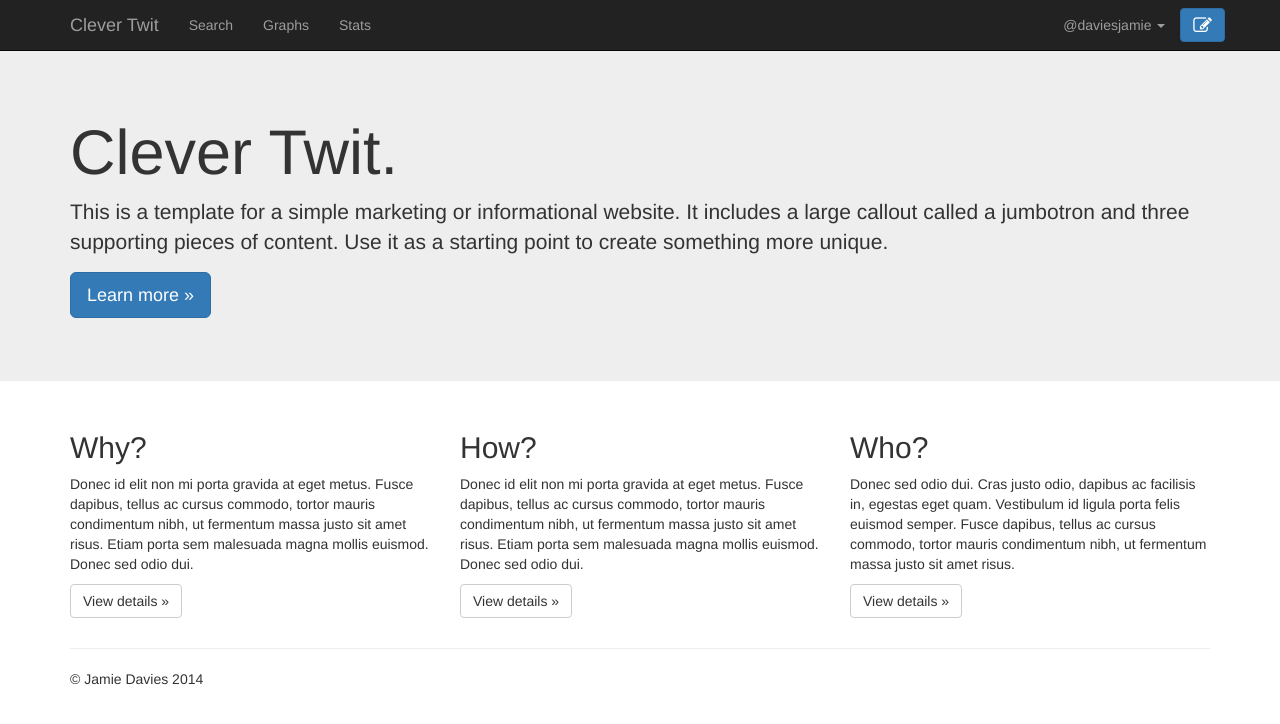
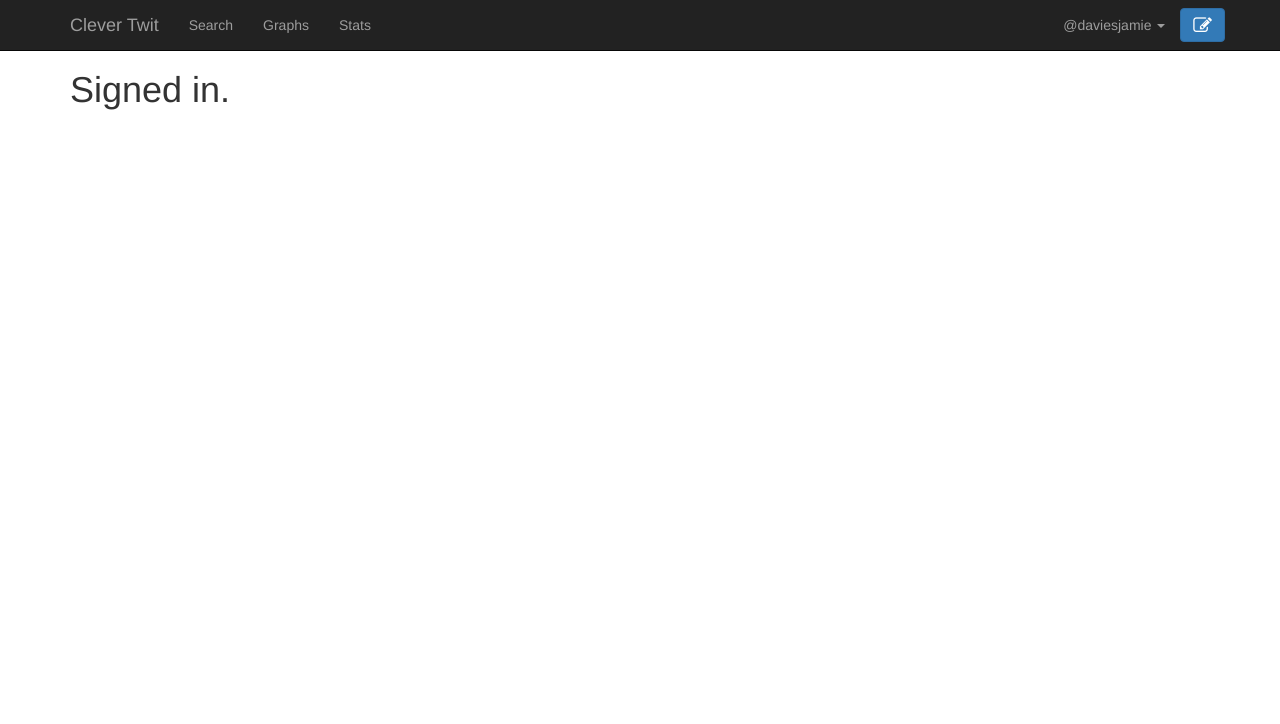
Before and after one commit to daviesjamie/3yp, a Django app: template client/clever_twit/templates/tweet.html in a window 1280 px wide. Shown: the top 724 px of the page. Run offline with Django 3.2, Linux system fonts and the light colour scheme; the template is opened without the code that fills it, so the values that code supplies are empty; some libraries are stand-ins or nearby versions.

Commit message:
Created basic home page, varying whether logged in.

```diff
--- a/client/clever_twit/templates/tweet.html
+++ b/client/clever_twit/templates/tweet.html
@@ -28,7 +28,7 @@
                         <span class="icon-bar"></span>
                         <span class="icon-bar"></span>
                     </button>
-                    <a class="navbar-brand" href="#">Clever Twit</a>
+                    <a class="navbar-brand" href="{% url 'index' %}">Clever Twit</a>
                 </div>
                 <div class="collapse navbar-collapse">
                     <ul class="nav navbar-nav">
@@ -40,7 +40,7 @@
                         <li class="dropdown">
                             <a href="#" class="dropdown-toggle" data-toggle="dropdown">@daviesjamie <b class="caret"></b></a>
                             <ul class="dropdown-menu" role="menu">
-                                <li><a href="#">Logout</a></li>
+                                <li><a href="{% url 'twitter_logout' %}">Logout</a></li>
                             </ul>
                         </li>
                         <li>
@@ -54,46 +54,8 @@
             </div>
         </nav>
 
-        <div class="jumbotron">
-            <div class="container">
-                <h1>Clever Twit.</h1>
-                <p>This is a template for a simple marketing or informational website. It includes a large callout called a jumbotron and three supporting pieces of content. Use it as a starting point to create something more unique.</p>
-                <p><a class="btn btn-primary btn-lg" role="button">Learn more &raquo;</a></p>
-            </div>
-        </div>
-
         <div class="container">
-
-            <div class="row">
-
-                <div class="col-md-4">
-                    <h2>Why?</h2>
-                    <p>Donec id elit non mi porta gravida at eget metus. Fusce dapibus, tellus ac cursus commodo, tortor mauris condimentum nibh, ut fermentum massa justo sit amet risus. Etiam porta sem malesuada magna mollis euismod. Donec sed odio dui. </p>
-                    <p><a class="btn btn-default" href="#" role="button">View details &raquo;</a></p>
-                </div>
-
-                <div class="col-md-4">
-                    <h2>How?</h2>
-                    <p>Donec id elit non mi porta gravida at eget metus. Fusce dapibus, tellus ac cursus commodo, tortor mauris condimentum nibh, ut fermentum massa justo sit amet risus. Etiam porta sem malesuada magna mollis euismod. Donec sed odio dui. </p>
-                    <p><a class="btn btn-default" href="#" role="button">View details &raquo;</a></p>
-                </div>
-
-                <div class="col-md-4">
-                    <h2>Who?</h2>
-                    <p>Donec sed odio dui. Cras justo odio, dapibus ac facilisis in, egestas eget quam. Vestibulum id ligula porta felis euismod semper. Fusce dapibus, tellus ac cursus commodo, tortor mauris condimentum nibh, ut fermentum massa justo sit amet risus.</p>
-                    <p><a class="btn btn-default" href="#" role="button">View details &raquo;</a></p>
-                </div>
-
-            <!-- /row -->
-            </div>
-
-            <hr>
-
-            <footer>
-                <p>&copy; Jamie Davies 2014</p>
-            </footer>
-
-        <!-- /container -->
+            <h1>Signed in.</h1>
         </div>
 
         <!-- jQuery (necessary for Bootstrap's javascript plugins) -->
--- a/client/clever_twit/urls.py
+++ b/client/clever_twit/urls.py
@@ -1,5 +1,5 @@
 from django.conf.urls import patterns, include, url
 
 urlpatterns = patterns('clever_twit.views',
-    url(r'^$', 'tweet', name='tweet'),
+    url(r'^$', 'index', name='index'),
 )
--- a/client/clever_twit/views.py
+++ b/client/clever_twit/views.py
@@ -3,8 +3,8 @@ from django.http import HttpResponseRedirect
 from django.shortcuts import render_to_response
 
 
-def tweet(request):
+def index(request):
     if not request.user.is_authenticated():
-        HttpResponseRedirect(settings.LOGIN_URL)
+        return render_to_response('cover.html')
 
     return render_to_response('tweet.html')
--- a/client/static/css/styles.css
+++ b/client/static/css/styles.css
@@ -2,3 +2,8 @@ body {
     padding-top: 50px;
     padding-bottom: 20px;
 }
+
+.cover-wrapper {
+    margin: 0 auto;
+    text-align: center;
+}
```
Also changed, not shown: client/clever_twit/templates/cover.html (added, +37 -0 lines).
